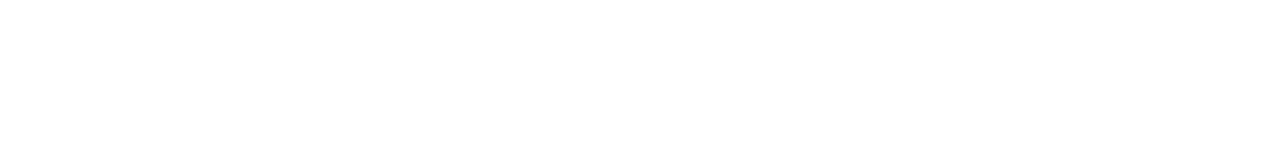
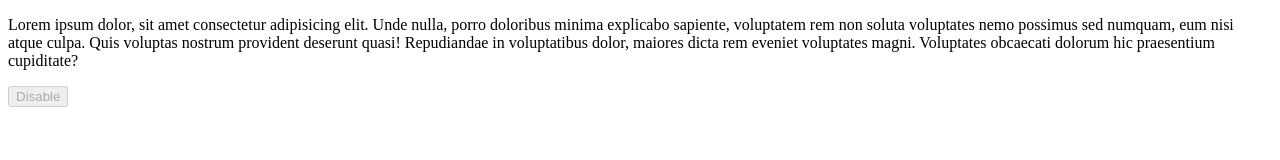
Before and after one commit to kamrulwd7/Excuting-Paragraph, a plain HTML site: page index.html in a window 1280 px wide. Drawn offline with Linux system fonts and the light colour scheme.

Commit message:
Added Paragraph text in index.html file

```diff
--- a/index.html
+++ b/index.html
@@ -7,6 +7,7 @@
     <title>Kamrul Hasan</title>
 </head>
 <body>
-
+    <p>Lorem ipsum dolor, sit amet consectetur adipisicing elit. Unde nulla, porro doloribus minima explicabo sapiente, voluptatem rem non soluta voluptates nemo possimus sed numquam, eum nisi atque culpa. Quis voluptas nostrum provident deserunt quasi! Repudiandae in voluptatibus dolor, maiores dicta rem eveniet voluptates magni. Voluptates obcaecati dolorum hic praesentium cupiditate?</p>
+    <button disabled="disabled">Disable</button>
 </body>
 </html>
```
